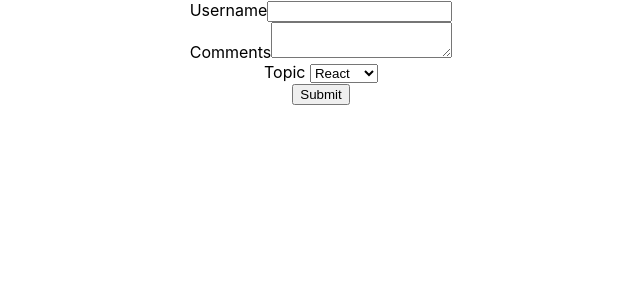
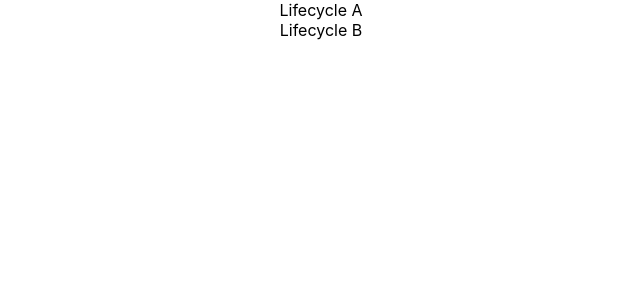
Before and after one commit to hyousafdev/Front-End-Developement-Course, a React (Create React App) app in the folder react-js/: page / in a window 1280 px wide. Shown: the top 300 px of the page, without its empty margins (319-959 px from the left). Built offline with nearby package versions, Linux system fonts and the light colour scheme.

Commit message:
Component Mounting Lifecycle Methods

```diff
--- a/react-js/src/App.js
+++ b/react-js/src/App.js
@@ -20,6 +20,7 @@
 import StyleSheet from './Components/StylingAndCSSBasics';
 import InlineCSS from './Components/InlineCSS';
 import Form from './Components/BasicsFormHandling';
+import LifecycleA from './Components/ComponentMountingLifecycleMethodsA';
 
 class App extends Component {
    render() {
@@ -62,7 +63,8 @@
         {/* <h1 className={styles.success}>Success</h1> */}
         {/* <StyleSheet primary={true}/> */}
         {/* <InlineCSS /> */}
-        <Form />
+        {/* <Form /> */}
+        <LifecycleA />
 
 
       </div>
--- /dev/null
+++ b/react-js/src/Components/ComponentMountingLifecycleMethodsA.js
@@ -0,0 +1,37 @@
+import React, { Component } from 'react'
+import LifecycleB from './ComponentMountingLifecycleMethodsB'
+
+// Parent Component
+class LifecycleA extends Component {
+    constructor(props) {
+        super(props)
+
+        this.state = {
+             name: 'David'
+        }
+        console.log('LifecycleA Constructor')
+    }
+
+    static getDerivedStateFromProps(props, state) {
+        console.log('LifecycleA getDerivedStateFromProps')
+        return null
+    }
+
+    componentDidMount() {
+        console.log('LifecycleA componentDidMount')
+    }
+
+    render() {
+        console.log('LifecycleA render')
+        return (
+            <div>
+                <div>Lifecycle A</div>
+                <LifecycleB/>
+            </div>
+        )
+        // return <div> Lifecycle A </div>
+
+    }
+}
+
+export default LifecycleA;
--- /dev/null
+++ b/react-js/src/Components/ComponentMountingLifecycleMethodsB.js
@@ -0,0 +1,30 @@
+import React, { Component } from 'react'
+
+// Child Component
+class LifecycleB extends Component {
+    constructor(props) {
+        super(props)
+
+        this.state = {
+             name: 'David'
+        }
+        console.log('LifecycleB Constructor')
+    }
+
+    static getDerivedStateFromProps(props, state) {
+        console.log('LifecycleB getDerivedStateFromProps')
+        return null
+    }
+
+    componentDidMount() {
+        console.log('LifecycleB componentDidMount')
+    }
+
+    render() {
+        console.log('LifecycleB render')
+        return <div> Lifecycle B </div>
+
+    }
+}
+
+export default LifecycleB;
```
